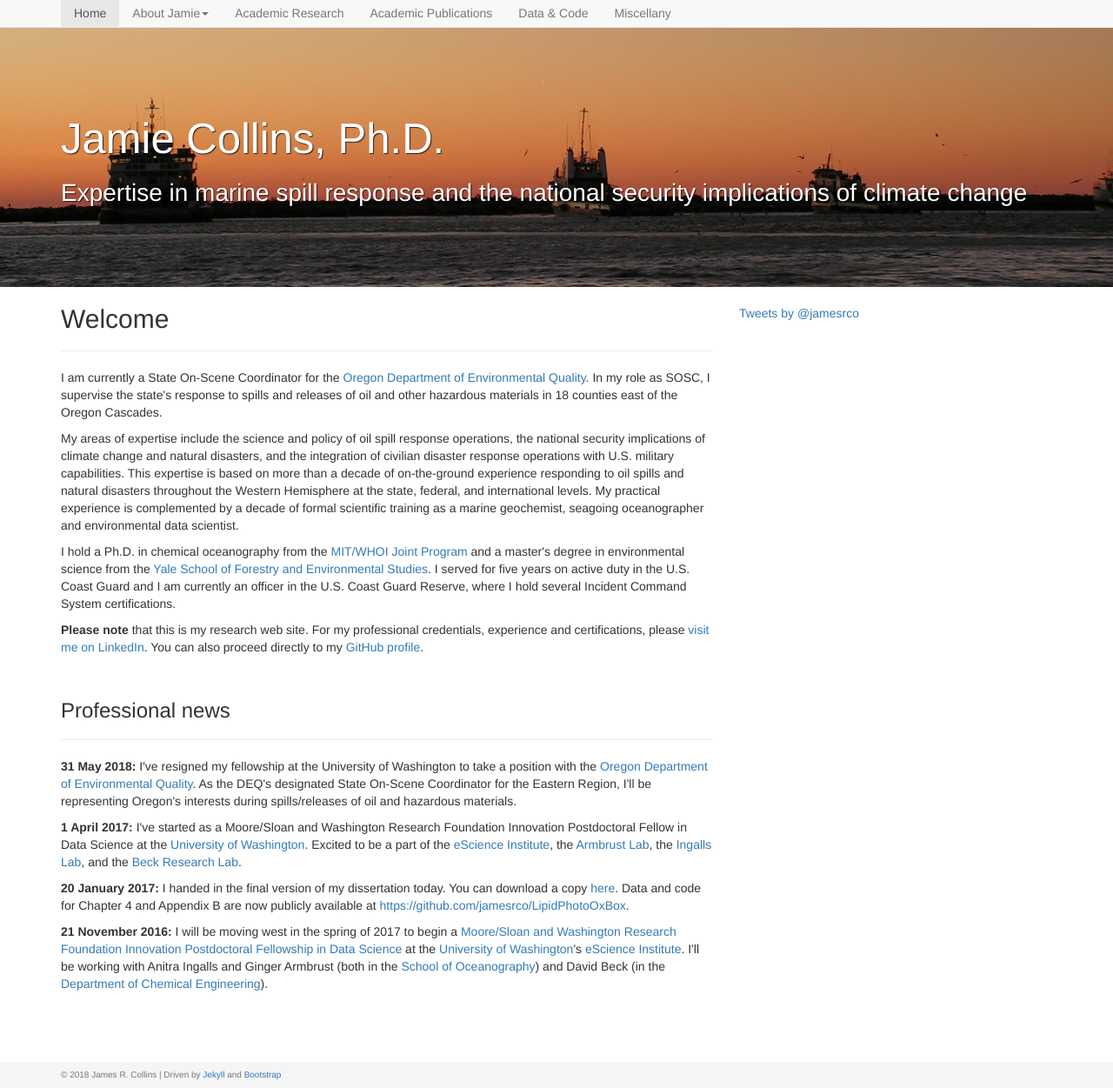
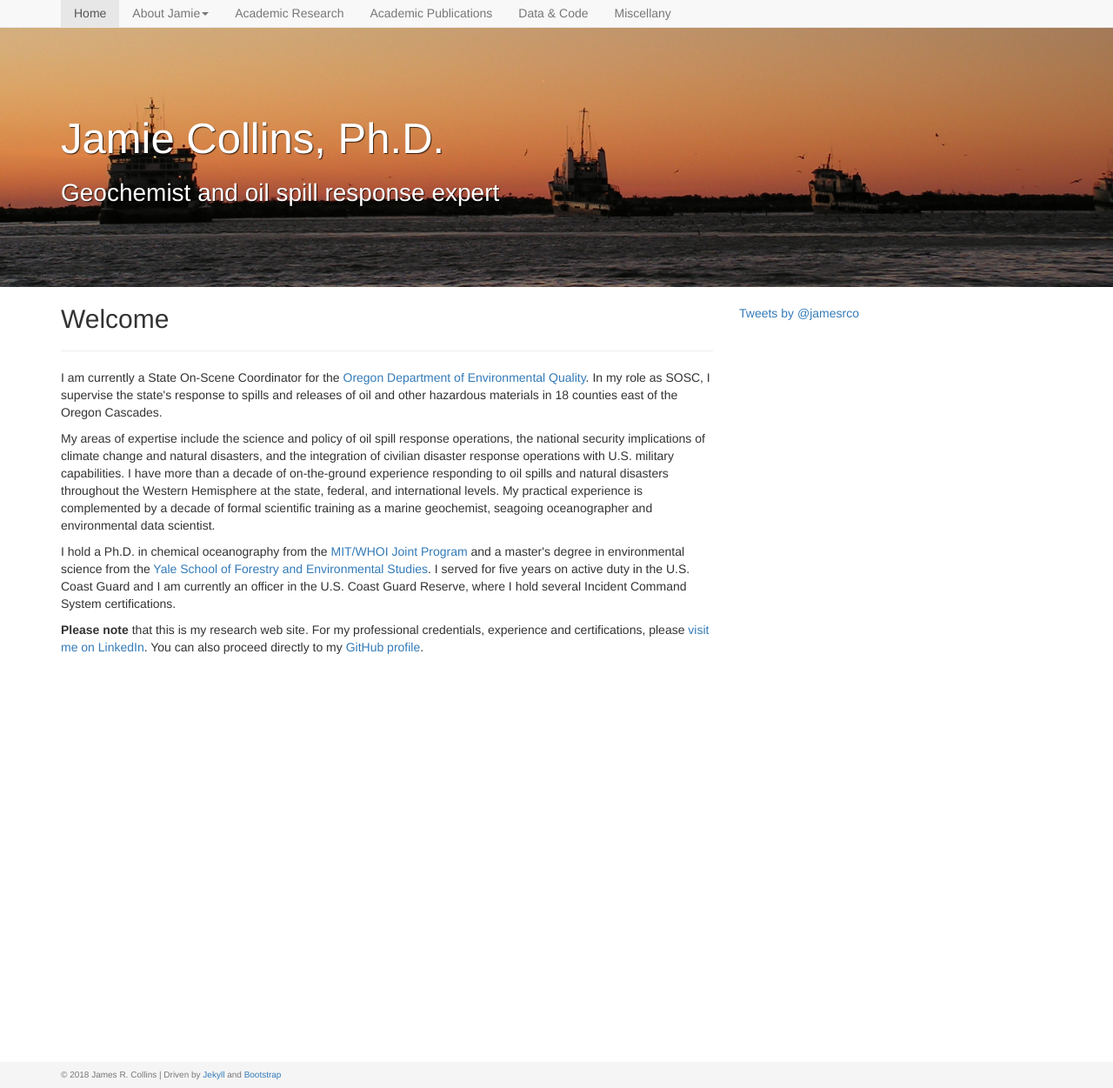
Before and after one commit to jamesrco/jamesrco.github.io, a Jekyll site: the page built from index.html, in a window 1280 px wide and 1251 px high. Shown: the whole window at 87% size. Built offline with Jekyll 4.4.1, drawn with Linux system fonts in a browser that asks for light colours; nearby versions of some CDN libraries; comment, search, counter and statistics services are not loaded.

Commit message:
Some small updates

```diff
--- a/_layouts/default.html
+++ b/_layouts/default.html
@@ -74,7 +74,7 @@
     </div><!-- .carousel-inner -->
     <div class="container carousel-overlay">
         <h1>Jamie Collins, Ph.D.</h1>
-        <h3>Expertise in marine spill response and the national security implications of climate change</h3>
+        <h3>Geochemist and oil spill response expert</h3>
     </div>
 </div><!-- .carousel -->
 <!--end bg-carousel-->
--- a/_layouts/page.html
+++ b/_layouts/page.html
@@ -74,7 +74,7 @@
     </div><!-- .carousel-inner -->
     <div class="container carousel-overlay">
         <h1>Jamie Collins, Ph.D.</h1>
-        <h3>Expertise in marine spill response and the national security implications of climate change</h3>
+        <h3>Geochemist and oil spill response expert</h3>
     </div>
 </div><!-- .carousel -->
 <!--end bg-carousel-->
--- a/index.html
+++ b/index.html
@@ -5,13 +5,7 @@ title: Home
  <h2>Welcome</h2>
  <hr>
 <p>I am currently a State On-Scene Coordinator for the <a href="http://www.oregon.gov/DEQ/Pages/index.aspx">Oregon Department of Environmental Quality</a>. In my role as SOSC, I supervise the state's response to spills and releases of oil and other hazardous materials in 18 counties east of the Oregon Cascades.</p>
-<p>My areas of expertise include the science and policy of oil spill response operations, the national security implications of climate change and natural disasters, and the integration of civilian disaster response operations with U.S. military capabilities. This expertise is based on more than a decade of on-the-ground experience responding to oil spills and natural disasters throughout the Western Hemisphere at the state, federal, and international levels. My practical experience is complemented by a decade of formal scientific training as a marine geochemist, seagoing oceanographer and environmental data scientist.</p>
+<p>My areas of expertise include the science and policy of oil spill response operations, the national security implications of climate change and natural disasters, and the integration of civilian disaster response operations with U.S. military capabilities. I have more than a decade of on-the-ground experience responding to oil spills and natural disasters throughout the Western Hemisphere at the state, federal, and international levels. My practical experience is complemented by a decade of formal scientific training as a marine geochemist, seagoing oceanographer and environmental data scientist.</p>
 <p>I hold a Ph.D. in chemical oceanography from the <a href="http://mit.whoi.edu/">MIT/WHOI Joint Program</a> and a master's degree in environmental science from the <a href="http://environment.yale.edu">Yale School of Forestry and Environmental Studies</a>. I served for five years on active duty in the U.S. Coast Guard and I am currently an officer in the U.S. Coast Guard Reserve, where I hold several Incident Command System certifications.</p>
 <p><b>Please note</b> that this is my research web site. For my professional credentials, experience and certifications, please <a href="https://www.linkedin.com/in/james-collins-oceanography/">visit me on LinkedIn</a>.  You can also proceed directly to my <a href="https://github.com/jamesrco">GitHub profile</a>.</p>
 <br>
-<h3>Professional news</h3>
-<hr>
-<p><b>31 May 2018:</b> I've resigned my fellowship at the University of Washington to take a position with the <a href="http://www.oregon.gov/DEQ/Pages/index.aspx">Oregon Department of Environmental Quality</a>. As the DEQ's designated State On-Scene Coordinator for the Eastern Region, I'll be representing Oregon's interests during spills/releases of oil and hazardous materials.</p>
-<p><b>1 April 2017:</b> I've started as a Moore/Sloan and Washington Research Foundation Innovation Postdoctoral Fellow in Data Science at the <a href="http://www.washington.edu">University of Washington</a>. Excited to be a part of the <a href="http://escience.washington.edu/">eScience Institute</a>, the <a href="http://armbrustlab.ocean.washington.edu/">Armbrust Lab</a>, the <a href="https://catalyst.uw.edu/workspace/aingalls/19592/116518">Ingalls Lab</a>, and the <a href="http://faculty.washington.edu/dacb/">Beck Research Lab</a>.</p>
-<p><b>20 January 2017:</b> I handed in the final version of my dissertation today. You can download a copy <a href="/assets/Collins_thesis.pdf">here</a>. Data and code for Chapter 4 and Appendix B are now publicly available at <a href="https://github.com/jamesrco/LipidPhotoOxBox">https://github.com/jamesrco/LipidPhotoOxBox</a>.</p>
-<p><b>21 November 2016:</b> I will be moving west in the spring of 2017 to begin a <a href="http://escience.washington.edu/get-involved/postdoctoral-fellowships">Moore/Sloan and Washington Research Foundation Innovation Postdoctoral Fellowship in Data Science</a> at the <a href="http://www.washington.edu">University of Washington</a>'s <a href="http://escience.washington.edu/">eScience Institute</a>. I'll be working with Anitra Ingalls and Ginger Armbrust (both in the <a href="http://www.ocean.washington.edu/">School of Oceanography</a>) and David Beck (in the <a href="http://www.cheme.washington.edu">Department of Chemical Engineering</a>).</p>
```
Also changed, not shown: _pages/bio.md (+1 -1 lines).
